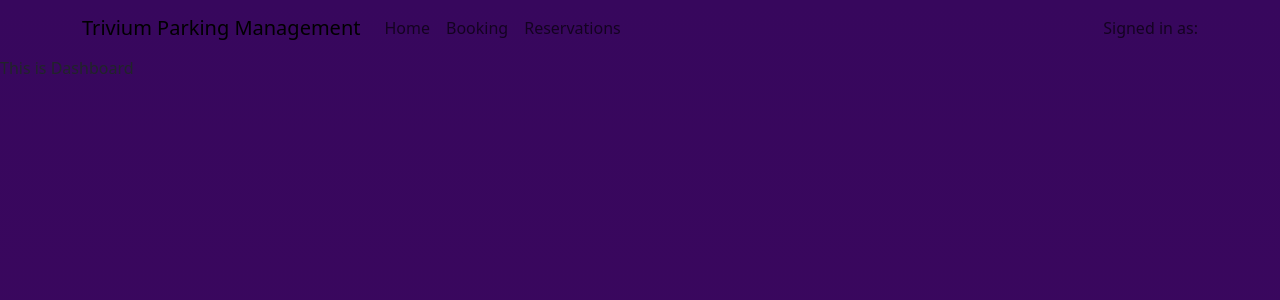
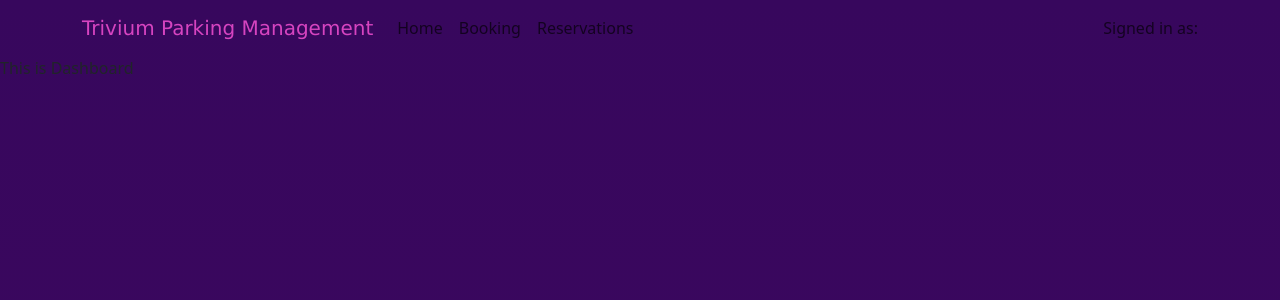
Before and after one commit to JoswinDsouza99/trivium-parking-management, a React (Create React App) app: page /dashboard in a window 1280 px wide. Shown: the top 300 px of the page. Built offline with nearby package versions, Linux system fonts and the light colour scheme.

Commit message:
Nav header color

```diff
--- a/src/NavBar/NavBar.tsx
+++ b/src/NavBar/NavBar.tsx
@@ -19,7 +19,7 @@ const NavBar = () => {
     return (
     <Navbar>
     <Container>
-      <Navbar.Brand onClick={handleHome}>Trivium Parking Management</Navbar.Brand>
+      <Navbar.Brand onClick={handleHome} className='navBarText'>Trivium Parking Management</Navbar.Brand>
       <Nav className="me-auto">
       <Nav.Link onClick={handleHome}>Home</Nav.Link>
       <Nav.Link href="#booking">Booking</Nav.Link>
```
